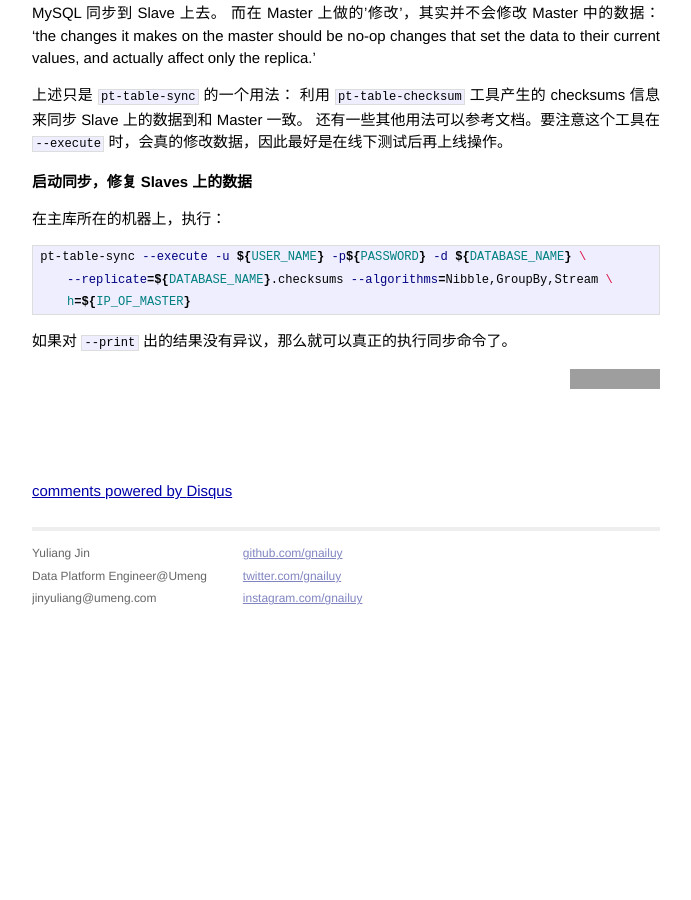
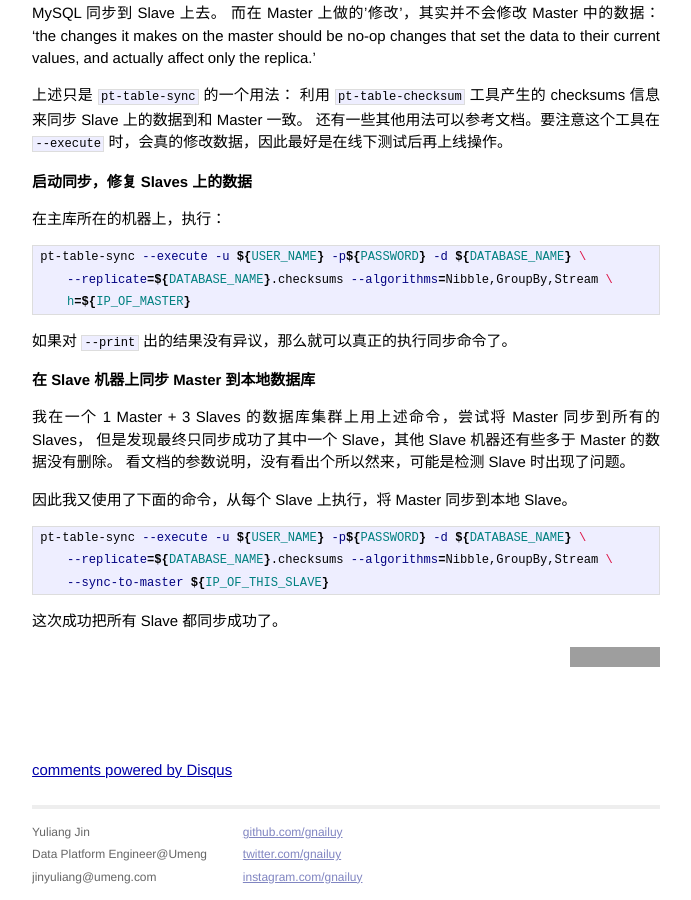
Before and after one commit to gnailuy/gnailuy.com, a Jekyll site: the page built from _posts/2015-01-23-using-percona-toolkit-to-sync-mysql.markdown, in a window 1280 px wide and 900 px high, scrolled down 1735 px. Shown: the whole window, without its empty margins (294-985 px from the left). Built offline with Jekyll 4.4.1, drawn with Linux system fonts in a browser that asks for light colours; Markdown is read by kramdown in place of the engine named in the settings; comment, search, counter and statistics services are not loaded; before the commit the page ends 2357 px from its top, so only the background shows below that; grey boxes are pictures that could not be loaded.

Commit message:
minor update

````diff
--- a/_posts/2015-01-23-using-percona-toolkit-to-sync-mysql.markdown
+++ b/_posts/2015-01-23-using-percona-toolkit-to-sync-mysql.markdown
@@ -97,6 +97,22 @@ pt-table-sync --execute -u ${USER_NAME} -p${PASSWORD} -d ${DATABASE_NAME} \
 
 如果对 `--print` 出的结果没有异议，那么就可以真正的执行同步命令了。
 
+## 在 Slave 机器上同步 Master 到本地数据库
+
+我在一个 1 Master + 3 Slaves 的数据库集群上用上述命令，尝试将 Master 同步到所有的 Slaves，
+但是发现最终只同步成功了其中一个 Slave，其他 Slave 机器还有些多于 Master 的数据没有删除。
+看文档的参数说明，没有看出个所以然来，可能是检测 Slave 时出现了问题。
+
+因此我又使用了下面的命令，从每个 Slave 上执行，将 Master 同步到本地 Slave。
+
+``` bash
+pt-table-sync --execute -u ${USER_NAME} -p${PASSWORD} -d ${DATABASE_NAME} \
+    --replicate=${DATABASE_NAME}.checksums --algorithms=Nibble,GroupBy,Stream \
+    --sync-to-master ${IP_OF_THIS_SLAVE}
+```
+
+这次成功把所有 Slave 都同步成功了。
+
 [ptookit]:      http://www.percona.com/
 [downloads]:    http://www.percona.com/doc/percona-toolkit/2.2/installation.html
 [checksumtool]: http://www.percona.com/doc/percona-toolkit/2.2/pt-table-checksum.html
````
